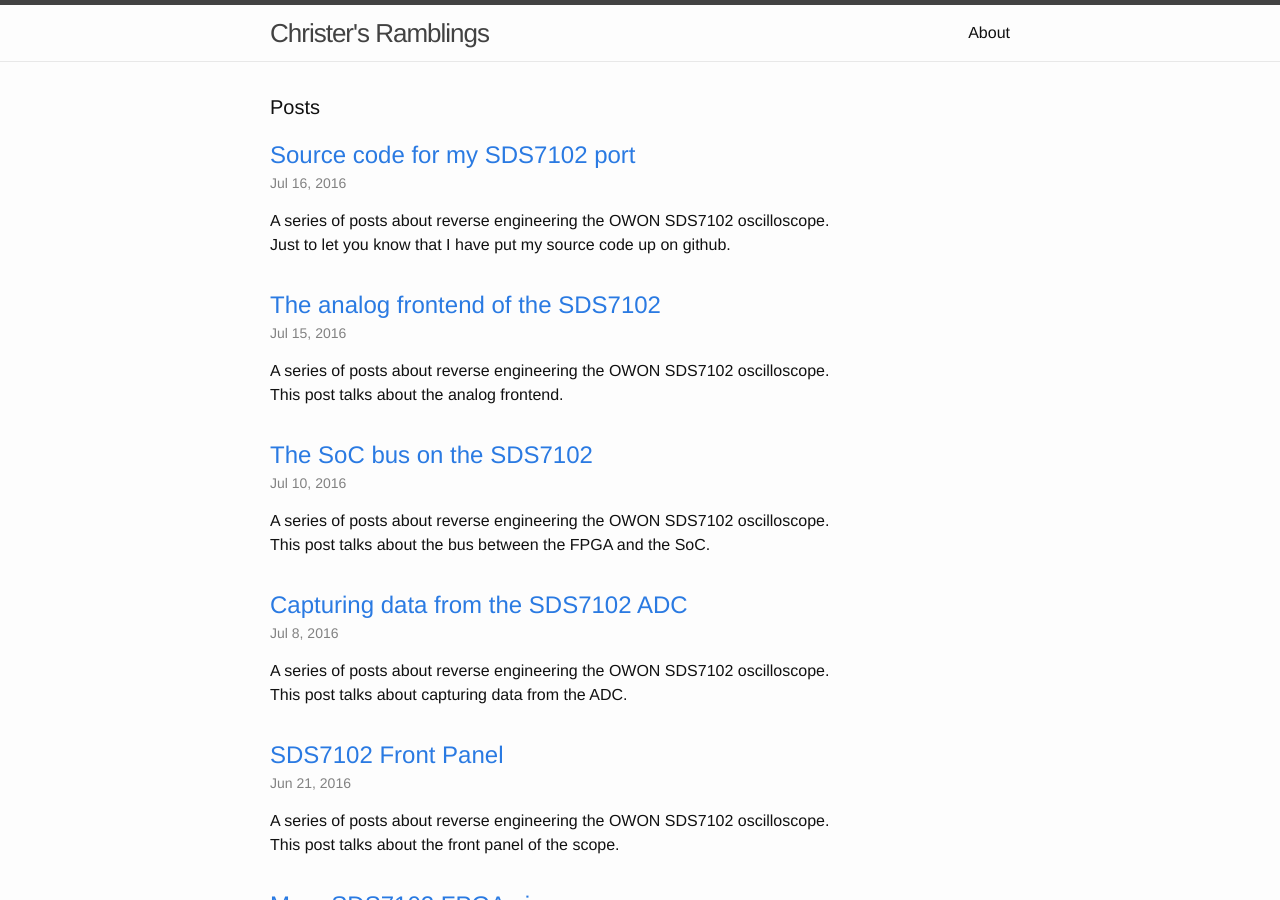
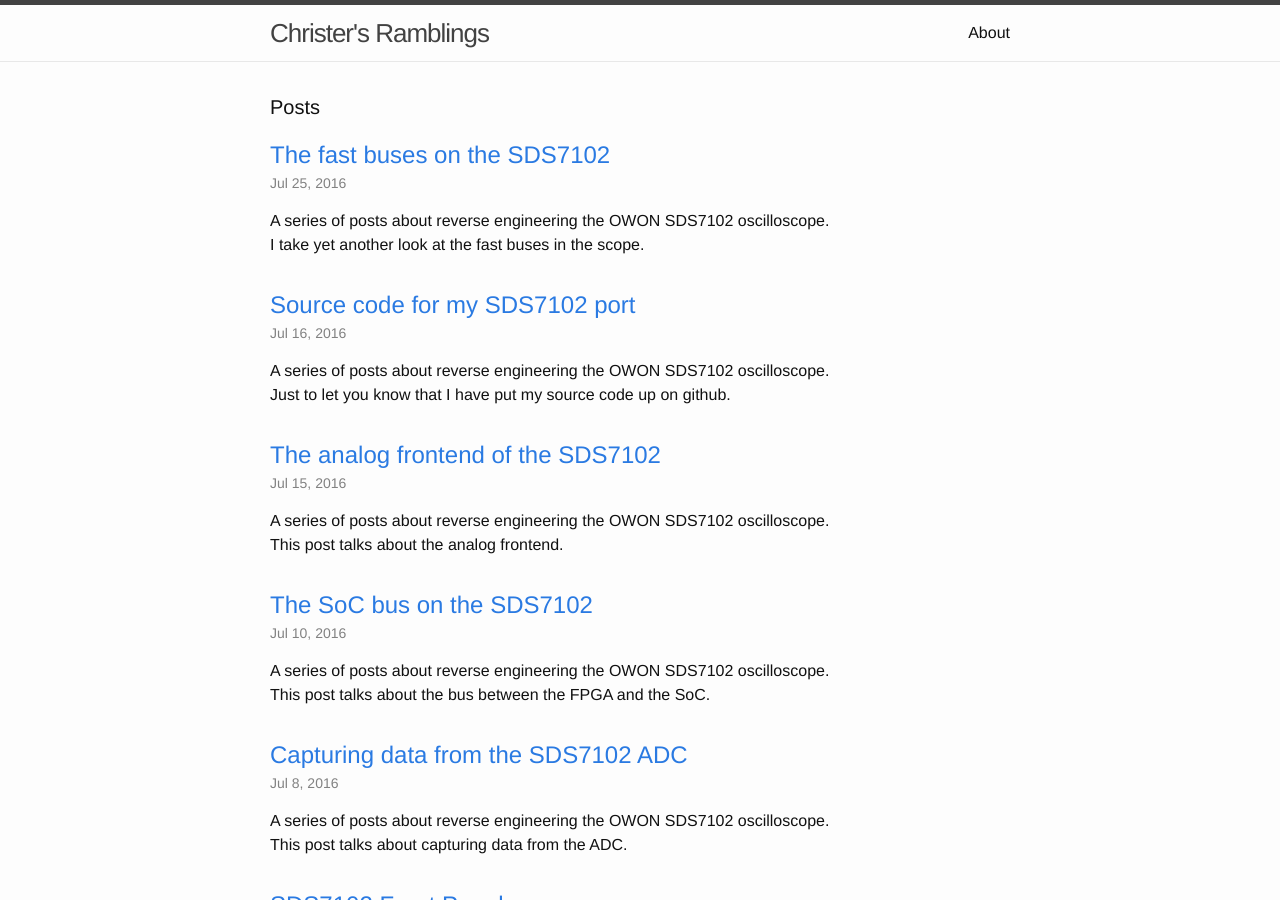
Before and after one commit to wingel/wingel.github.io, a Jekyll site: the page built from index.html, in a window 1280 px wide and 900 px high. Built offline with Jekyll 4.4.1, drawn with Linux system fonts in a browser that asks for light colours; some of the changed lines change nothing that is shown.

Commit message:
SoC and DDR post

```diff
--- a/_posts/2016-07-16-sds7102-source.md
+++ b/_posts/2016-07-16-sds7102-source.md
@@ -28,3 +28,5 @@ failed attempt to make a devicetree based port left in there.
 
 I hope that the instructions in the README will be enough to get you
 started, if not, just send me a mail and ask.
+
+Update: [I've done some more work on the fast buses in the scope]({{site.baseurl}}/2016/07/25/sds7102-fast-buses.html).
--- /dev/null
+++ b/_posts/2016-07-25-sds7102-fast-buses.md
@@ -0,0 +1,242 @@
+---
+layout: post
+title: The fast buses on the SDS7102
+tags:
+- nerdy stuff
+- sds7102
+- fpga
+- myhdl
+- xilinx
+excerpt:
+  A series of posts about reverse engineering the OWON SDS7102 oscilloscope.
+  <br>
+  I take yet another look at the fast buses in the scope.
+id: 8b5cde4e-5bbd-4ecb-8046-858a1ec0f830
+---
+
+This is a post in a series about me poking at the insides of my OWON
+SDS7012 oscilloscope.  You might want to start reading at the
+[beginning]({{site.baseurl}}/2016/05/01/sds7102-hacking.html).
+
+As you might recall there is one very important bus in the scope that
+connects the [SoC to the
+FPGA]({{site.baseurl}}/2016/07/10/sds7102-soc-bus.html).  The FPGA is
+supposed to emulate a DDR2 memory connected in parallel with the real
+DDR2 memory to the SoC.  This is a fairly fast bus running at 133MHz
+with data being transferred on both edges of the clock.
+
+"How hard can it be anyway?"
+============================
+
+The thing that makes a DDR bus a bit tricky is is that it actually
+works in multiple different clock domains at the same time.  For a 16
+bit DDR bus there are three clock domains, one for the control
+signals, and one for each of the 2 bytes of data.  For a 32 bit DDR
+bus there are five clock domains, control + 4 bytes of data.
+
+The DDR controller control signals are always driven by the SoC and
+are synchronous to the DDR clock.  These are the chip select (/CS),
+row address select (/RAS), column address select (/CAS), write enable
+(/WE), bank address (BA[1:0]) and address (BA[11:0]) signals.  These
+signals are single data rate (SDR) which means that they should be
+sampled on the positive edge of the DDR clock.
+
+Data is transferred on the DQ signals using the DQS signals as a
+clock.  Data is transferred at double data rate (DDR), that is, on
+both the positive and negative edge of the DQ signal.  Each byte worth
+of DQ signals has its own DQS signal.  The DQS clock should be running
+at the same frequency as the DDR clock but can vary slightly and can
+also be slightly off in timing for each byte.
+
+The reason each byte worth of DQ signal has its own DQS signal is that
+many DDR DIMMs are built using DDR chips that only have an 8 bit wide
+bus.  Each chip has its own timing and own DQS signal.
+
+For writes there are is a /DM signal present for each byte.  A low on
+/DM indicates that the byte contains data that should be written to
+memory, a high on /DM indicates that no write should be performed.
+The timing for the /DM signal is the same as for the DQ signal.
+
+Someone who wants to implement a 16 bit DDR memory properly has to do
+something like this:
+
+![DDR memory]({{site.baseurl}}/images/2016-07-25-sds7102-fast-buses/ddr.png)
+
+Each byte worth of data needs its own FIFO which is clocked by the DQS
+signal.  LDQS is the lower data strobe for the low byte, UDQS is the
+upper data strobe for the upper byte.  Not that easy to get right.
+
+Read only DDR memory
+====================
+
+Then I realised that the bulk of all data transfers are going to be
+sample data from the FPGA to the SoC.  For the few transfers I have to
+do from the SoC to the FPGA I can use the slow SPI bus I already have
+and have been using for a while.  So I can get away with emulating a
+read only DDR memory, and in that case I can transfer all data using
+the DDR clock and don't have to care about multiple clock domains.
+
+That would make everything much easier, all I have to do then is to
+figure out how to use the ODDR2 primitives of the Xilinx FPGA to be
+able to transfer data using DDR on both edges of the clock.
+
+I could even use a read from a specific address to tell the FPGA that
+I have finished reading data and that it can perform a new capture.
+
+I could probably manage that.
+
+DDR Protocol
+============
+
+Since there can be multiple DDR memory chips connected to the same DDR
+bus each memory has a separate chip select (/CS).  When /CS is low the
+chip is selected.
+
+To access a DDR memory a bank must be opened and a row selected.  This
+is done by sending a Bank Activate command which is performed when /CS
++ /RAS are low and /CAS + /WE are high, with the bank and row
+addresses present on BA and A.
+
+The controller can then perform multiple reads or writes to the active
+bank and row.  A read command is performed when /CS + /CAS are low and
+/RAS + /WE are high.  Data is transferred a few cycles later on the DQ
+lines (with DM as a data mask on writes) using DQS as a strobe.  Data
+is always transferred in bursts.  For the DDR memory in the SDS7102 a
+burst consists of 4 words.  If the DDR controller wants to read a
+single word it transfers all 4 words in the burst but can throw away
+the 3 words it doesn't need.
+
+A write command looks almost identical to a read except that /WE is
+low.  The /DM signals which are transferred in parallel to the DQ
+signals are used to specify which words of a burst should be written
+to memory.
+
+Its possible to perform multiple read and write commands to the same
+row.  One bank select command could be followed by a read command and
+then a write command.
+
+There are a few more commands in the DDR protocol. There are
+configuration commands which configure parameters such as the burst
+length and the CAS latency - the time from the read/write command
+until the data transfer starts.  Other commands perform a refresh of a
+bank or put the memory in power saving mode.  After a bank has been
+opened it must be precharged using yet another special command before
+it can be accessed again.  As an optimization the last read/write
+command can hold A10 high indicating that the memory should perform an
+automatic precharge of the bank.
+
+Implementation
+==============
+
+I wrote myself a DDR controller that simulated beautifully.  It
+doesn't really do anything, all it does is return the address of each
+word as the data.  I start reading a burst of 4 16-bit words starting
+at 0x20 I should get the following results back:
+
+    0x0020 -> 0x0020
+    0x0021 -> 0x0021
+    0x0022 -> 0x0022
+    0x0023 -> 0x0023
+
+But of course didn't work at all when I tried it in the FPGA.  To
+speed things up I tried to use the control signals (CS, RAS, CAS, WE)
+directly in my test for a read operation:
+
+    if not bus.CS_B and bus.RAS_B and not bus.CAS and not bus.WE:
+        rd_active.next = 1
+
+That it didn't work is not too surprising, if the time from when the
+control signals change until the positive clock edge when I use the
+result is too short the combinatoric logic will not have time to
+settle and I will get invalid results.
+
+With an external bus the right thing to do is to immediately store the
+external values in internal registers and only use the registered
+values.  This aligns the values to the internal clock and gives the
+combinatoric logic a full clock cycle to settle.
+
+Unfortunately, this increases the delay before the FPGA returns the
+results to the SoC.  I would see garbage in the first odd words and
+after that I would see data that should have been returned by previous
+reads:
+
+    0x0020 -> 0x0020
+    0x0021 -> 0x3800
+    0x0022 -> 0x0022
+    0x0023 -> 0xe284
+    0x0024 -> 0x0024
+    0x0025 -> 0x0021
+    0x0026 -> 0x0026
+    0x0027 -> 0x0023
+
+Huh?  How can this happen?
+
+But it actually makes sense.  The DDR controller has two receive FIFOs
+for each byte, one FIFO which stores data from the positive edge of
+DQS and a second FIFO which stores data from the negative edge of DQS.
+When the DDR controller expects the transfer to finish it reads out
+the data from the FIFO.  If my emulated DDR memory is too slow the
+last falling edge of DQS will be too late and reading from the
+negative edge FIFO will return strange data.
+
+I finally realised that I was wasting one clock cycle in my DDR code
+which I could remove.  This means that could start the data transfer
+earlier and the last negative clock edge would not be too late and
+data started showing up as it should on the SoC.
+
+I did have occasional problems with corrupted bits and I thought this
+might be due to the DQS signal arriving too early at the SOC so I
+added some Xilinx IODELAY2 primitives to delay the DQS signals
+slightly and that seems to have helped.
+
+Here's how a burst read from the FPGA looks for real:
+
+![Real DDR read transaction]({{site.baseurl}}/images/2016-07-25-sds7102-fast-buses/real.png)
+
+I'm not sure if I have implemented all this correctly, but it does
+seem to work in practice, so I'll just nod and be happy.
+
+The other fast bus
+==================
+
+The other fast bus in the scope is the memory bus between the FPGA and
+its own DDR memory.  This also worried me because OWON ignored the
+Xilinx requirement that "RZQ is not optional".
+
+Well, I finally tried.  I used the Xilinx core generator tool to
+create a memory controller which I then added some glue code for in
+MyHDL.  I did not connect the RZQ line which stopped the memory
+controller from synthesizing.  But after reading the generated verilog
+code a bit I found a parameter in the memory controller
+"C3_CALIB_SOFT_IP" that I could set to "FALSE" which stopped it from
+trying to use the RZQ line and that gave me a .bin file that I could
+load into FPGA.
+
+I did, and as far as I can tell the DDR controller is actually
+working.  The "calib_done" line is high indicating that the DDR
+controller managed to calibrate itself and the error line from the
+test bech is low indicating that it hasn't seen any errors so far.  I
+first ran the memory controller at 133Hz, but then raised the clock
+frequency to 266MHz and finally 333MHz.  I also tried 400MHz but then
+the error flag went on indicating that something was wrong.
+
+Even so, at 333MHz the DDR controller should be able to transfer 333 *
+2 * 2 = 1333 MBytes per second during a burst.  There's a fair bit of
+overhead between each burst but this should still be enough to be able
+to store 1Gsample/second from the ADC into DDR memory with a bit of
+bandwidth to spare.
+
+So if the DDR controller is actually working, and I haven't messed up
+my calculations of the clock speed, and the DDR controller will be
+stable at this speed, and there's nothing else wrong, it seems that I
+should actually be able to use both the fast bus to the SoC and the
+DDR memory.
+
+Now I just need to tie all this together.
+
+Everything I've written about here is available in my [SDS7102
+repository on GitHub](https://github.com/wingel/sds7102).  Note that
+I've switched to newer versions of both Buildroot and the Linux
+kernel.  Take a look at README.md and run "./update.sh" if you are
+using an older version from my repository.  And run "git log --stat"
+to see which checkins do what and what files they affect.
```
Also changed, not shown: images/2016-07-25-sds7102-fast-buses/ddr.png (added), images/2016-07-25-sds7102-fast-buses/ddr.svg (added), images/2016-07-25-sds7102-fast-buses/real.png (added).
